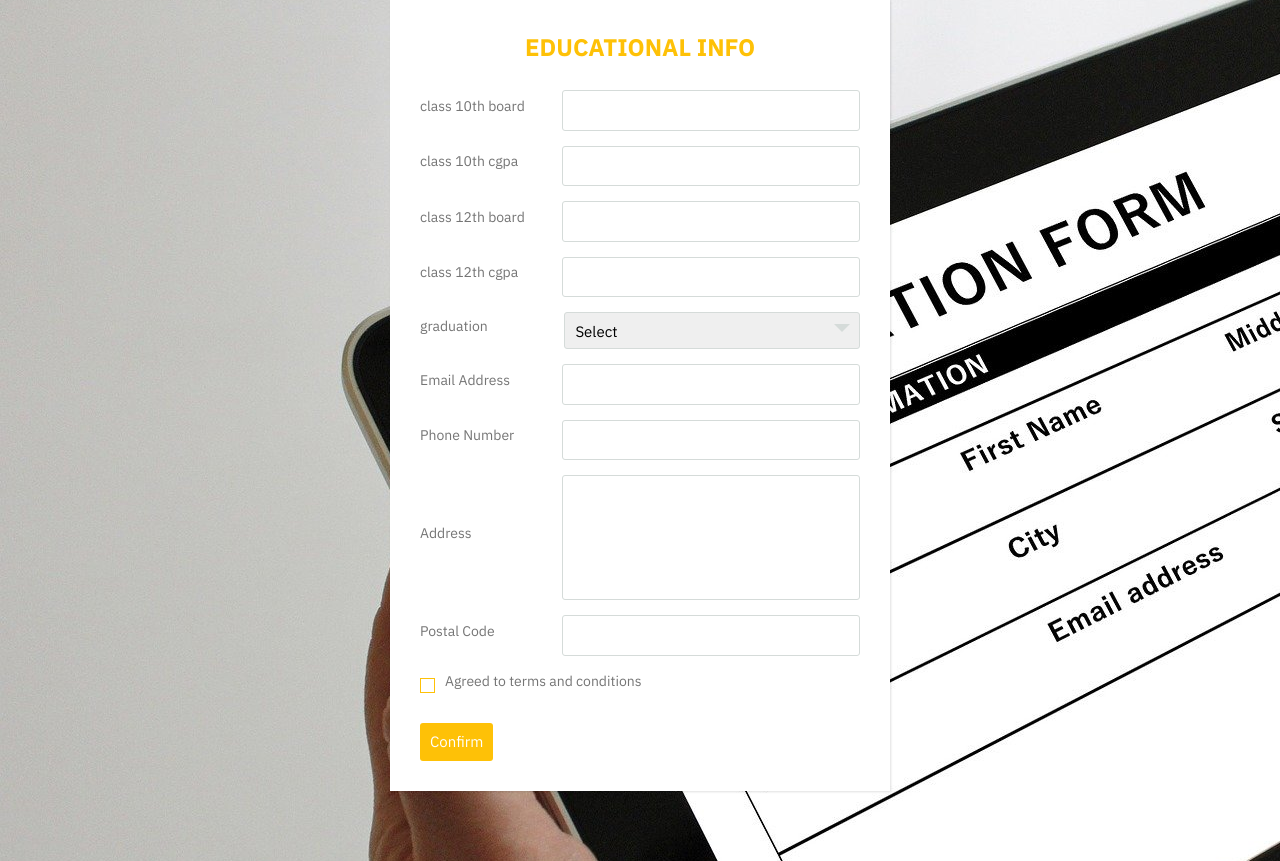
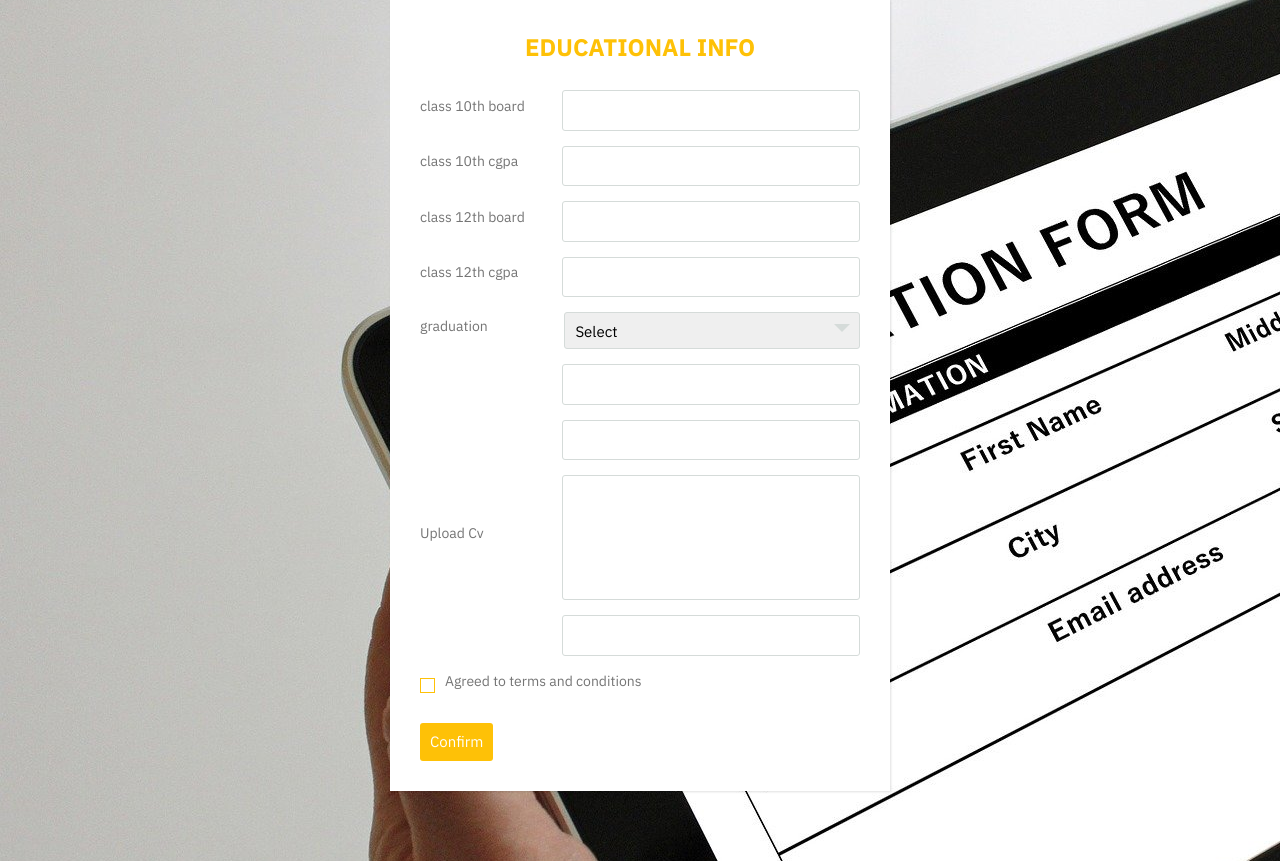
Before and after one commit to Anuk-1511/web, a PHP site: page /eduinfo.php in a window 1280 px wide. Shown: the part 71-932 px from the top of the page. Run offline with PHP 8.4, Linux system fonts and the light colour scheme; some libraries are stand-ins or nearby versions.

Commit message:
Update eduinfo.php

```diff
--- a/eduinfo.php
+++ b/eduinfo.php
@@ -38,25 +38,25 @@
           <div class="custom_select">
             <select>
               <option value="">Select</option>
-              <option value="male">Bsc(H)</option>
-              <option value="female">B.com(H)</option>
+              <option value="course">Bsc(H)</option>
+              <option value="course">B.com(H)</option>
             </select>
           </div>
        </div>
         <div class="inputfield">
-          <label>Email Address</label>
+          <label></label>
           <input type="text" class="input">
        </div>
       <div class="inputfield">
-          <label>Phone Number</label>
+          <label></label>
           <input type="text" class="input">
        </div>
       <div class="inputfield">
-          <label>Address</label>
+          <label>Upload Cv</label>
           <textarea class="textarea"></textarea>
        </div>
       <div class="inputfield">
-          <label>Postal Code</label>
+          <label></label>
           <input type="text" class="input">
        </div>
       <div class="inputfield terms">
```
